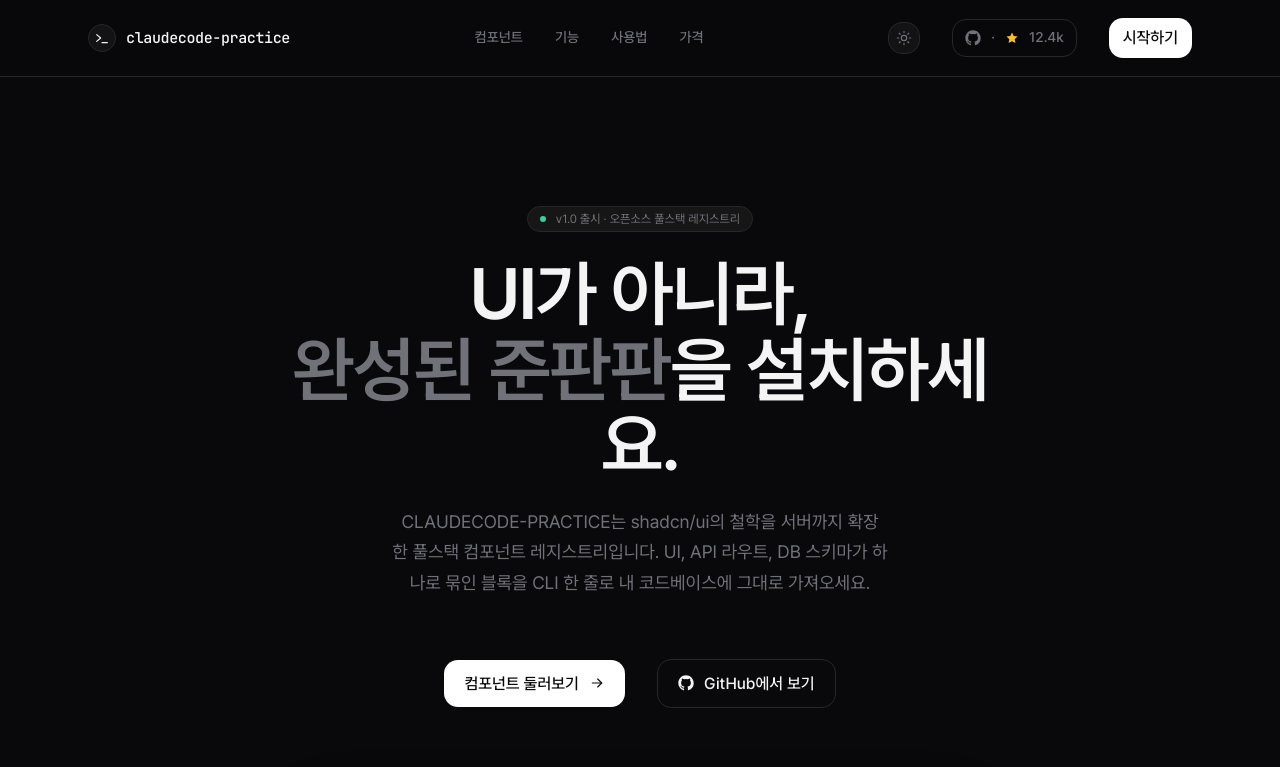
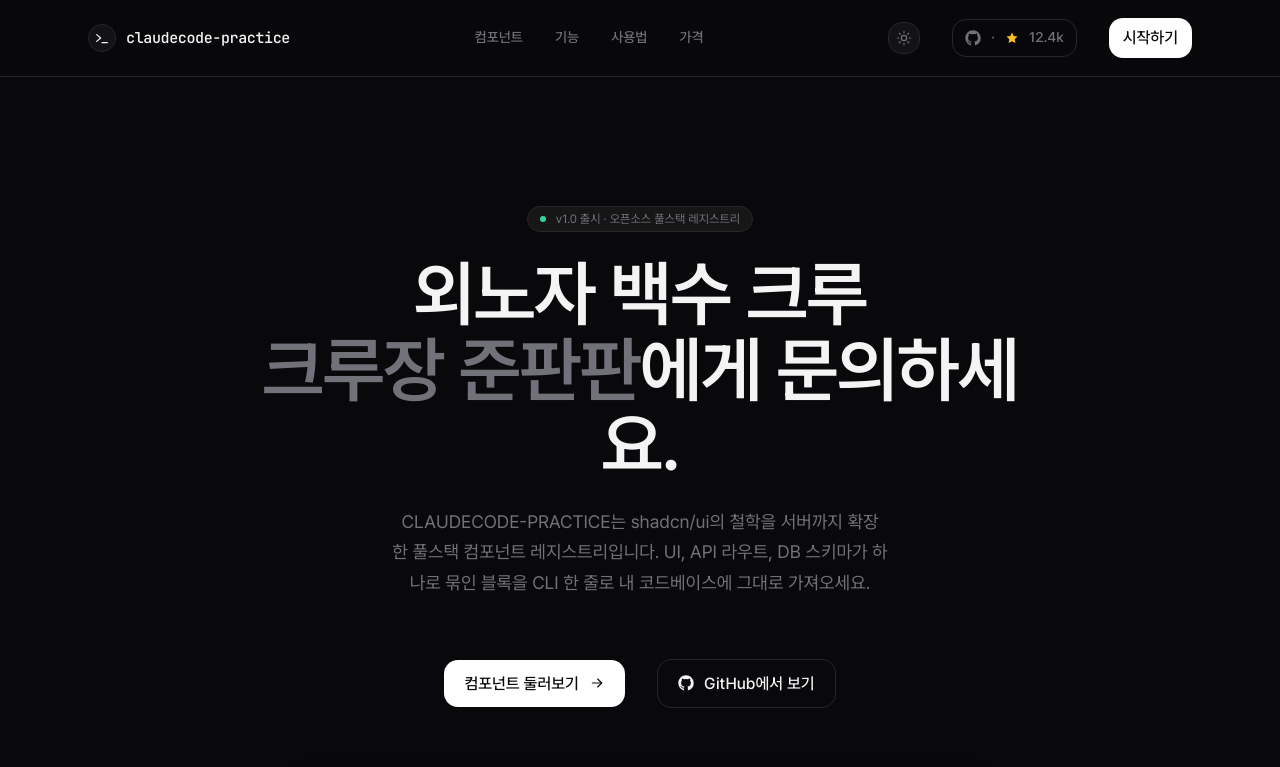
Before and after one commit to sanghyeb2/claudecode-practice, a Next.js app: page / in a window 1280 px wide. Shown: the top 767 px of the page. Built offline with nearby package versions, Linux system fonts and the light colour scheme.

Commit message:
제목수정

```diff
--- a/app/components/landing/hero.tsx
+++ b/app/components/landing/hero.tsx
@@ -19,9 +19,9 @@
         </div>
 
         <h1 className="mx-auto max-w-3xl text-display-lg tracking-tight text-foreground">
-          UI가 아니라,
+          외노자 백수 크루
           <br />
-          <span className="text-muted-foreground">완성된 준판판</span>을 설치하세요.
+          <span className="text-muted-foreground">크루장 준판판</span>에게 문의하세요.
         </h1>
 
         <p className="mx-auto mt-text-sm max-w-2xl text-balance text-body-lg text-muted-foreground">
```
